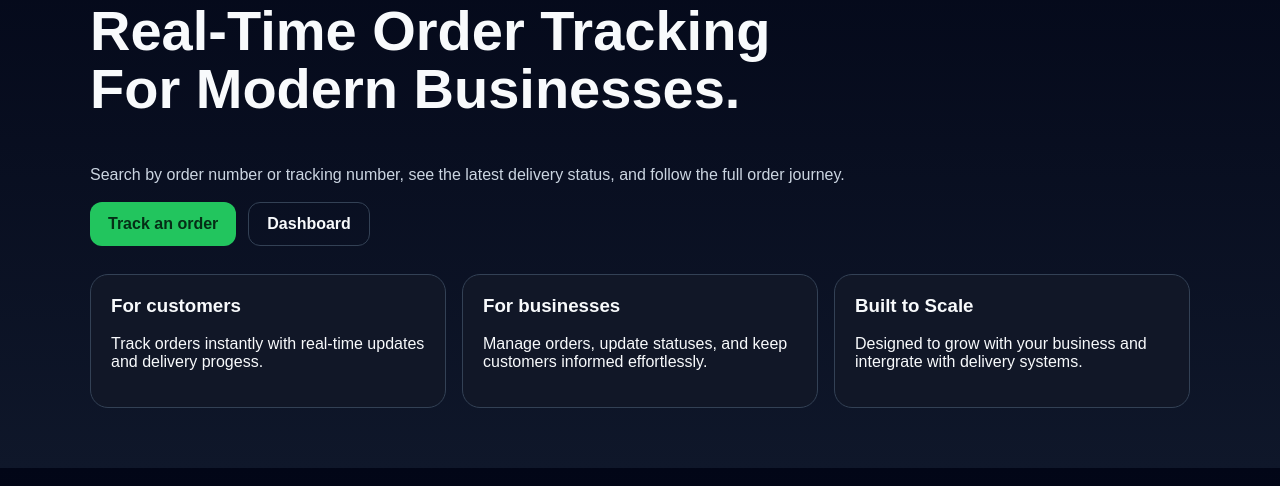
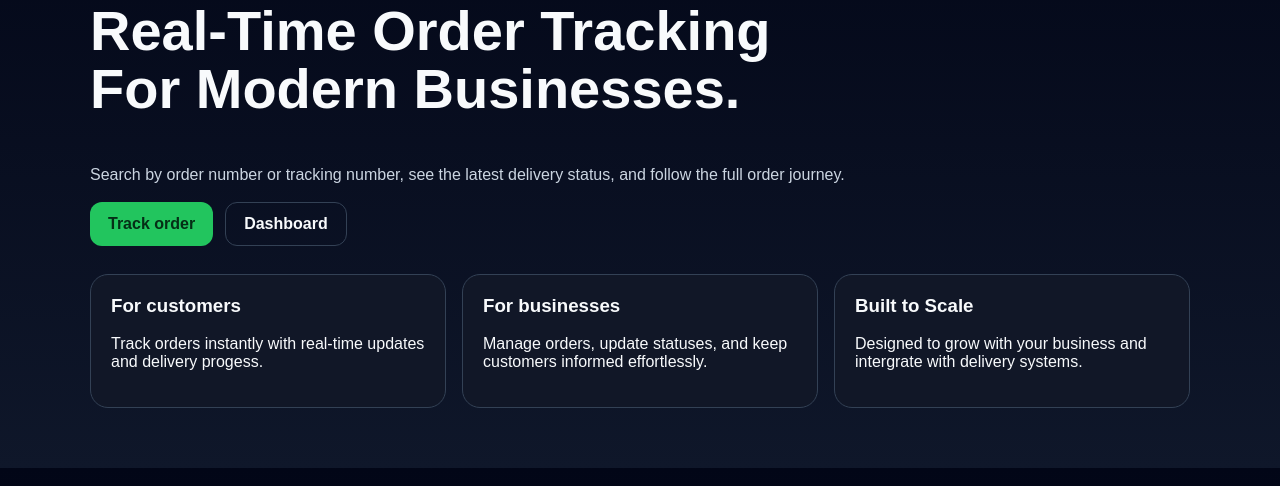
Before and after one commit to Akhona518/where-is-my-order, a Flask app: page / in a window 1280 px wide. Shown: the part 146-632 px from the top of the page. Run offline with Flask 3, Linux system fonts and the light colour scheme.

Commit message:
Update home.html

```diff
--- a/templates/home.html
+++ b/templates/home.html
@@ -8,7 +8,7 @@
             Search by order number or tracking number, see the latest delivery status, and follow the full order journey.
         </p>
         <div class="actions">
-            <a class="btn" href="{{ url_for('track_order') }}">Track an order</a>
+            <a class="btn" href="{{ url_for('track_order') }}">Track order</a>
             <a class="btn btn-secondary" href="{{ url_for('admin_login') }}">Dashboard</a>
         </div>
     </div>
```
